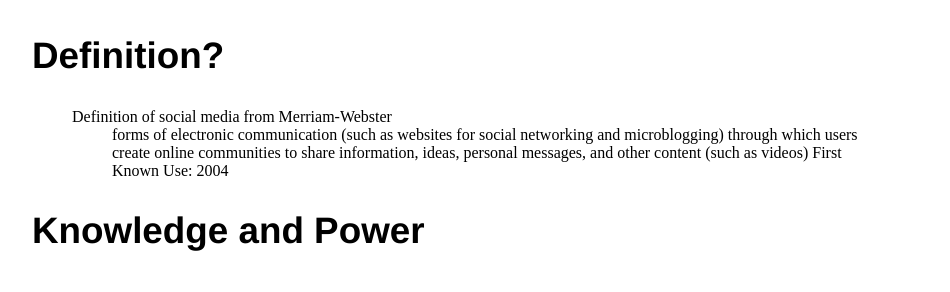
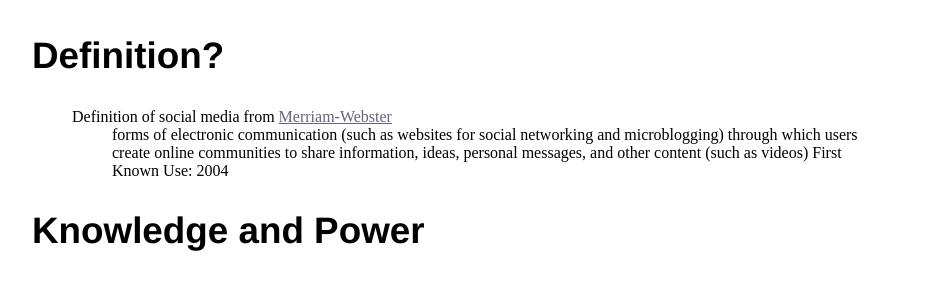
Before and after one commit to thatVargas/thatvargas.github.io, a Jekyll site: the page built from _posts/2018-01-21-social-media.md, in a window 1280 px wide and 900 px high, scrolled down 556 px. Shown: the part 152-444 px from the top of the window, without its empty margins (160-1110 px from the left). Built offline with Jekyll 4.4.1, drawn with Linux system fonts in a browser that asks for light colours; part of the change alters nothing that is shown.

```diff
--- a/_posts/2018-01-21-social-media.md
+++ b/_posts/2018-01-21-social-media.md
@@ -6,7 +6,7 @@ title: "Social Media - The world through a rectangle"
 
 ## Definition?
 
-> Definition of social media from Merriam-Webster
+> Definition of social media from [Merriam-Webster](https://www.merriam-webster.com/dictionary/social%20media)
 >: forms of electronic communication (such as websites for social networking and microblogging) through which users create online communities to share information, ideas, personal messages, and other content (such as videos)
 > First Known Use: 2004
 
```
